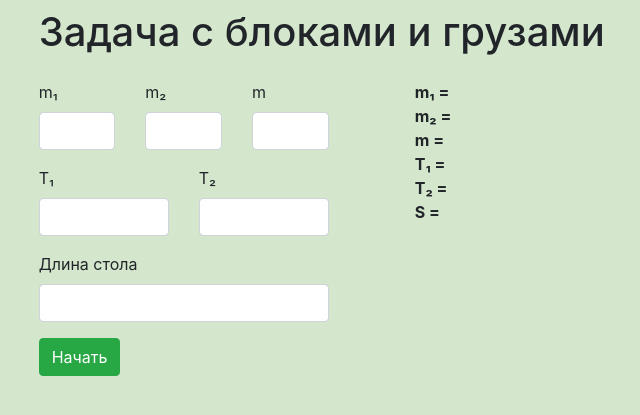
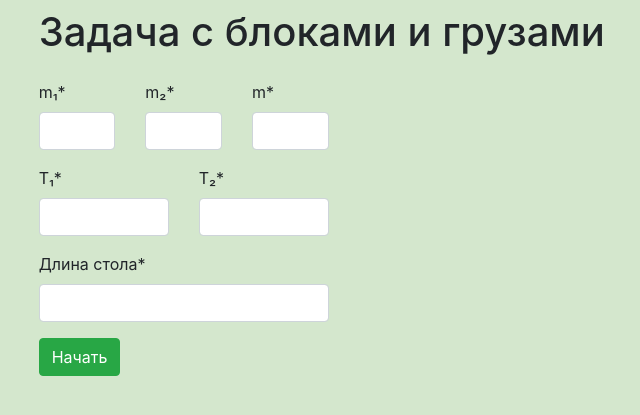
Before and after one commit to liveseyy/physical_block_system, a Django app: template physical_block_system/index/templates/index/index.html in a window 1280 px wide. Shown: the top 415 px of the page, without its empty margins (83-723 px from the left). Run offline with Django 4.2, Linux system fonts and the light colour scheme; the template is opened without the code that fills it: values that come from a table or form of the project are taken from there, others are empty; some libraries are stand-ins or nearby versions.

Commit message:
Параметры стали обязательными

```diff
--- a/physical_block_system/index/forms.py
+++ b/physical_block_system/index/forms.py
@@ -2,11 +2,11 @@ from django import forms
 
 
 class PhysicalObjectiveForm(forms.Form):
-    m1 = forms.IntegerField(label='m₁', required=False)
-    m2 = forms.IntegerField(label='m₂', required=False)
-    m = forms.IntegerField(label='m', required=False)
+    m1 = forms.IntegerField(label='m₁')
+    m2 = forms.IntegerField(label='m₂')
+    m = forms.IntegerField(label='m')
 
-    T1 = forms.IntegerField(label='T₁', required=False)
-    T2 = forms.IntegerField(label='T₂', required=False)
+    T1 = forms.IntegerField(label='T₁')
+    T2 = forms.IntegerField(label='T₂')
 
-    S_table = forms.IntegerField(label='Длина стола', required=False)
+    S_table = forms.IntegerField(label='Длина стола')
--- a/physical_block_system/index/templates/index/index.html
+++ b/physical_block_system/index/templates/index/index.html
@@ -6,7 +6,7 @@
 {% block content %}
 <div class="row justify-content-start mt-3">
     <div class="offset-xl-1 col-sm-3">
-        <form method="post">
+        <form method="post" id="myform">
             {% csrf_token %}
             <div class="row">
               <div class="col-4">
@@ -32,18 +32,10 @@
 
             <button type="submit" class="btn btn-success">Начать</button>
         </form>
+
     </div>
     <div class="col-sm-8 text-center">
          <div class="row">
-             <div class="offset-xl-1 font-weight-bold text-left">
-                 m₁ = {% if m1 %} <span id="m1"> {{ m1 }} </span> {% endif %} <br>
-                 m₂ = {% if m2 %} <span id="m2"> {{ m2 }} </span> {% endif %} <br>
-                 m  = {% if m %} <span id="m"> {{ m }} </span> {% endif %} <br>
-                 T₁ = {% if T1 %} <span id="T1"> {{ T1 }} </span> {% endif %} <br>
-                 T₂ = {% if T2 %} <span id="T2"> {{ T2 }} </span> {% endif %} <br>
-                 S = {% if S_table %} <span id="S_table"> {{ S_table }} </span> {% endif %} <br>
-             </div>
-            <div class="col-8">
                 {{ result }}
             </div>
          </div>
--- a/static/js/index.js
+++ b/static/js/index.js
@@ -1 +1 @@
-console.log('RABOTAET ^_^')
+console.log('aasa');
```
Also changed, not shown: physical_block_system/index/views.py (+8 -6 lines), physical_block_system/index/utils.py (added).
